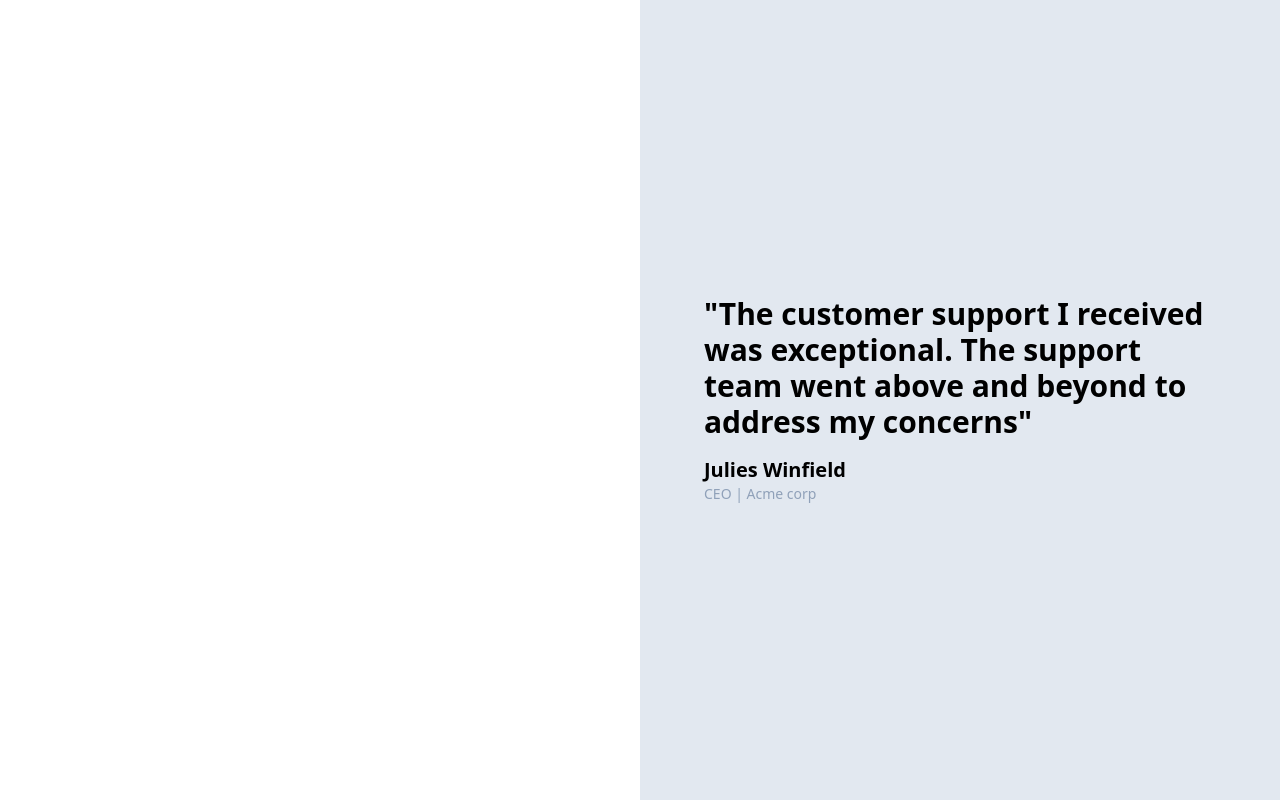
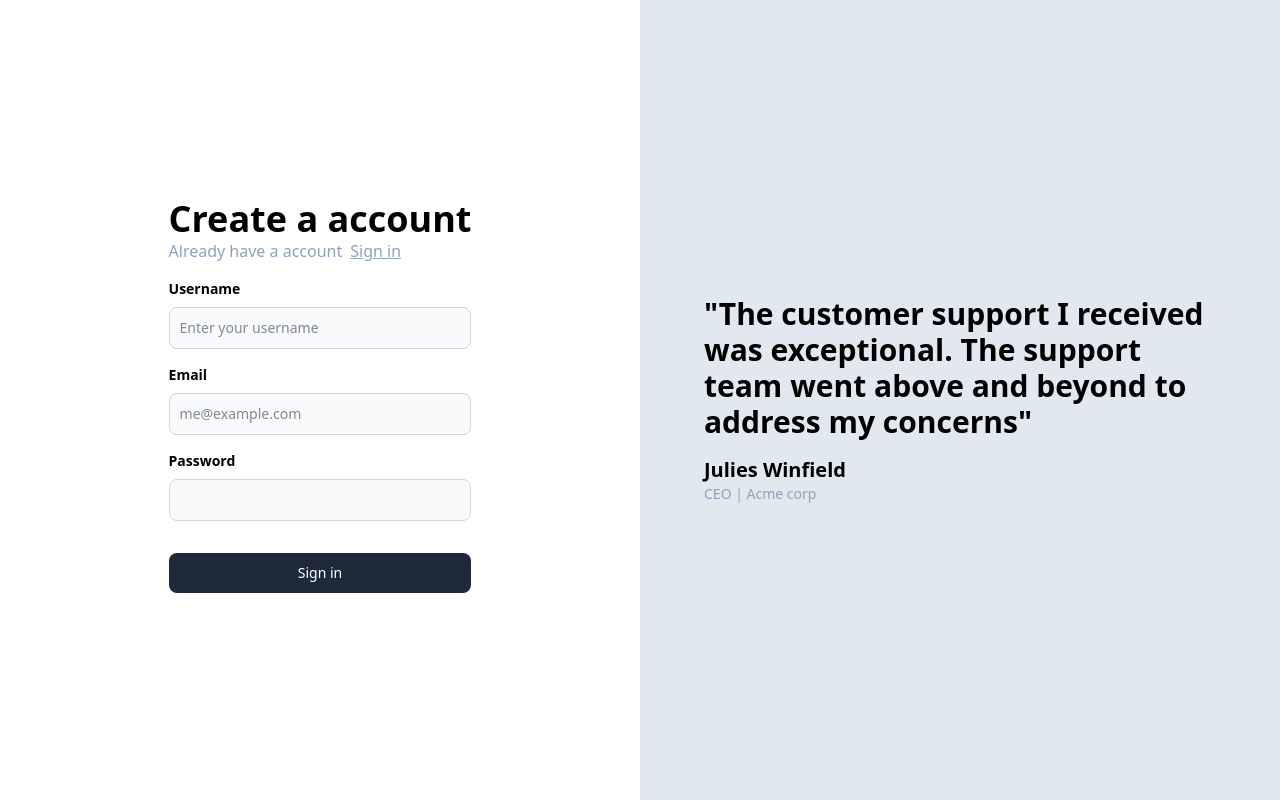
Before and after one commit to Tanujeet/medium-blog, a React (Vite) app in the folder Frontend/: page /signup in a window 1280 px wide. Built offline with nearby package versions, Linux system fonts and the light colour scheme.

Commit message:
frontend created

```diff
--- /dev/null
+++ b/Frontend/src/Components/Auth.tsx
@@ -0,0 +1,106 @@
+import { Link } from "react-router-dom";
+import { ChangeEvent } from "react";
+import { useState } from "react";
+import { SignupInput } from "commonharsh";
+import Signin from "../pages/Signin";
+
+const Auth = ({ type }: { type: "signup" | "signin" }) => {
+  const [postInput, setPostInput] = useState<SignupInput>({
+    username: "",
+    password: "",
+    name: "",
+  });
+  return (
+    <div className="h-screen flex justify-center flex-col">
+      <div className=" flex justify-center">
+        <div>
+          <div>
+            <div className=" text-4xl font-bold ">Create a account</div>
+            <div className="text-slate-400">
+              {type === "signin"
+                ? "Dont have a account ?"
+                : "Already have a account"}
+              <Link
+                className="pl-2 underline"
+                to={type === "signin" ? "/signup" : "/signin"}
+              >
+                {type === "signin" ? "Sign up" : "Sign in"}
+              </Link>
+            </div>
+          </div>
+          <div>
+            <LabelledInput
+              label="Username"
+              placeholder="Enter your username"
+              onChange={(e) => {
+                setPostInput((c) => ({
+                  ...c,
+                  name: e.target.value,
+                }));
+              }}
+            />
+            <LabelledInput
+              label="Email"
+              placeholder="me@example.com"
+              onChange={(e) => {
+                setPostInput((c) => ({
+                  ...c,
+                  username: e.target.value,
+                }));
+              }}
+            />
+            <LabelledInput
+              label="Password"
+              placeholder=""
+              type={"password"}
+              onChange={(e) => {
+                setPostInput((c) => ({
+                  ...c,
+                  password: e.target.value,
+                }));
+              }}
+            />
+            <button
+              type="button"
+              className="mt-8 w-full text-white bg-gray-800 hover:bg-gray-900 focus:outline-none focus:ring-4 focus:ring-gray-300 font-medium rounded-lg text-sm px-5 py-2.5 me-2 mb-2 dark:bg-gray-800 dark:hover:bg-gray-700 dark:focus:ring-gray-700 dark:border-gray-700"
+            >
+              {type === "signup" ? "Sign up" : "Sign in"}
+            </button>
+          </div>
+        </div>
+      </div>
+    </div>
+  );
+};
+
+interface LabelledInputType {
+  label: string;
+  placeholder: string;
+  onChange: (e: ChangeEvent<HTMLInputElement>) => void;
+  type?: string;
+}
+
+function LabelledInput({
+  label,
+  placeholder,
+  onChange,
+  type,
+}: LabelledInputType) {
+  return (
+    <div>
+      <label className="block mb-2 text-sm text-black font-semibold pt-4">
+        {label}
+      </label>
+      <input
+        onChange={onChange}
+        type={type || "text"}
+        id="first_name"
+        className="bg-gray-50 border border-gray-300 text-gray-900 text-sm rounded-lg focus:ring-blue-500 focus:border-blue-500 block w-full p-2.5"
+        placeholder={placeholder}
+        required
+      />
+    </div>
+  );
+}
+
+export default Auth;
--- a/Frontend/src/pages/Signup.tsx
+++ b/Frontend/src/pages/Signup.tsx
@@ -1,10 +1,13 @@
+import Auth from "../Components/Auth";
 import { Quote } from "../Components/Quote";
 
 export const Signup = () => {
   return (
     <div>
       <div className="grid grid-cols-1 lg:grid-cols-2">
-        <div></div>
+        <div>
+          <Auth />
+        </div>
         <div className="hidden lg:block">
           <Quote />
         </div>
```
